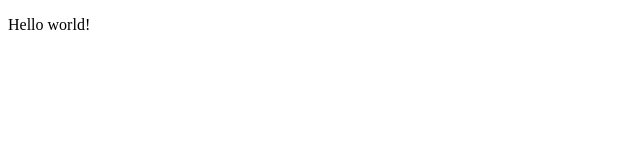
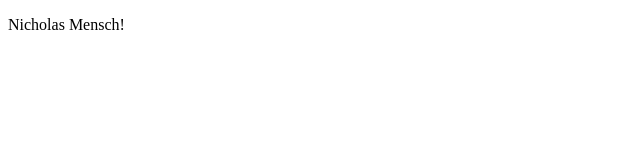
Before and after one commit to NickMensch2002/NickMensch2002.github.io, a plain HTML site: page index.html in a window 1280 px wide. Shown: the full height of the page, 0-640 px from the left. Drawn offline with Linux system fonts and the light colour scheme.

Commit message:
Update index.html

```diff
--- a/index.html
+++ b/index.html
@@ -2,9 +2,9 @@
 <html lang="en">
   <head>
     <meta charset="UTF-8">
-    <title>Title</title>
+    <title>WEB110 Portfolio</title>
   </head>
   <body>
-    <p>Hello world!</p>
+    <p>Nicholas Mensch!</p>
   </body>
 </html>
```
